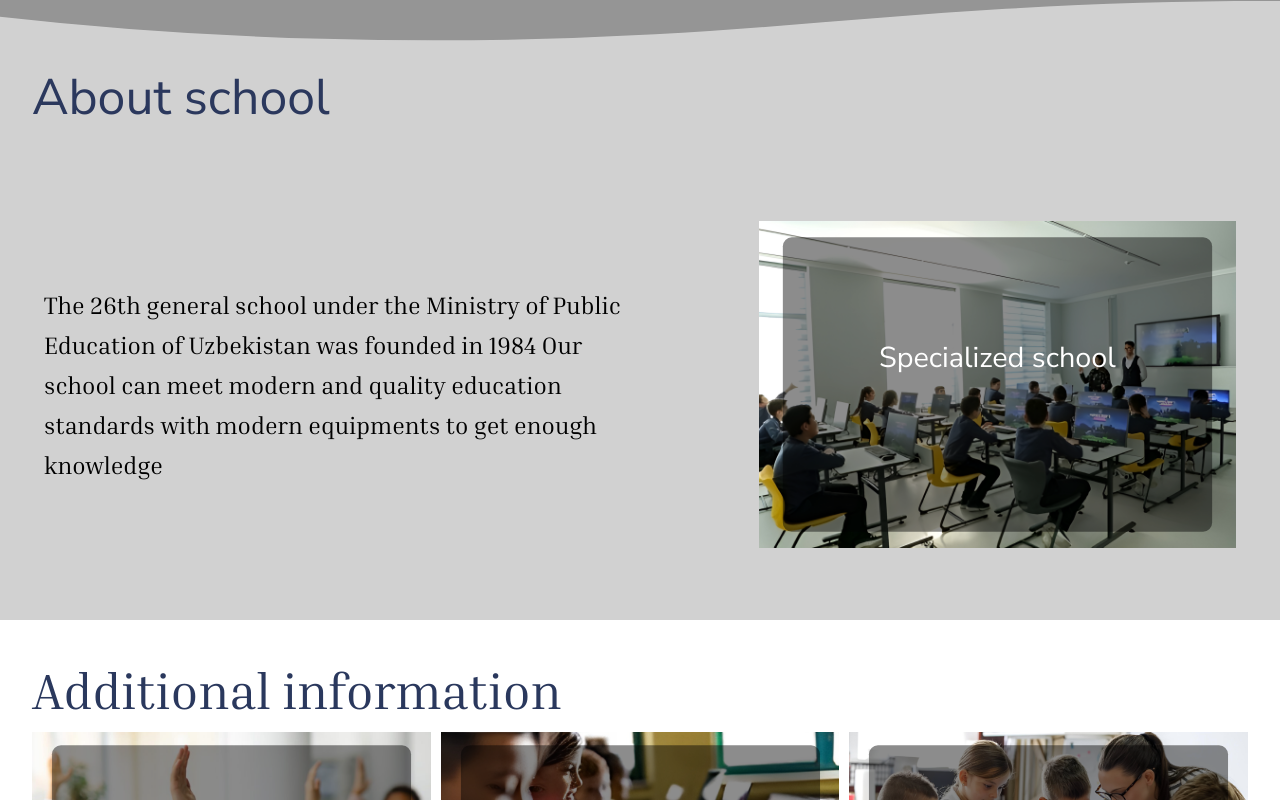
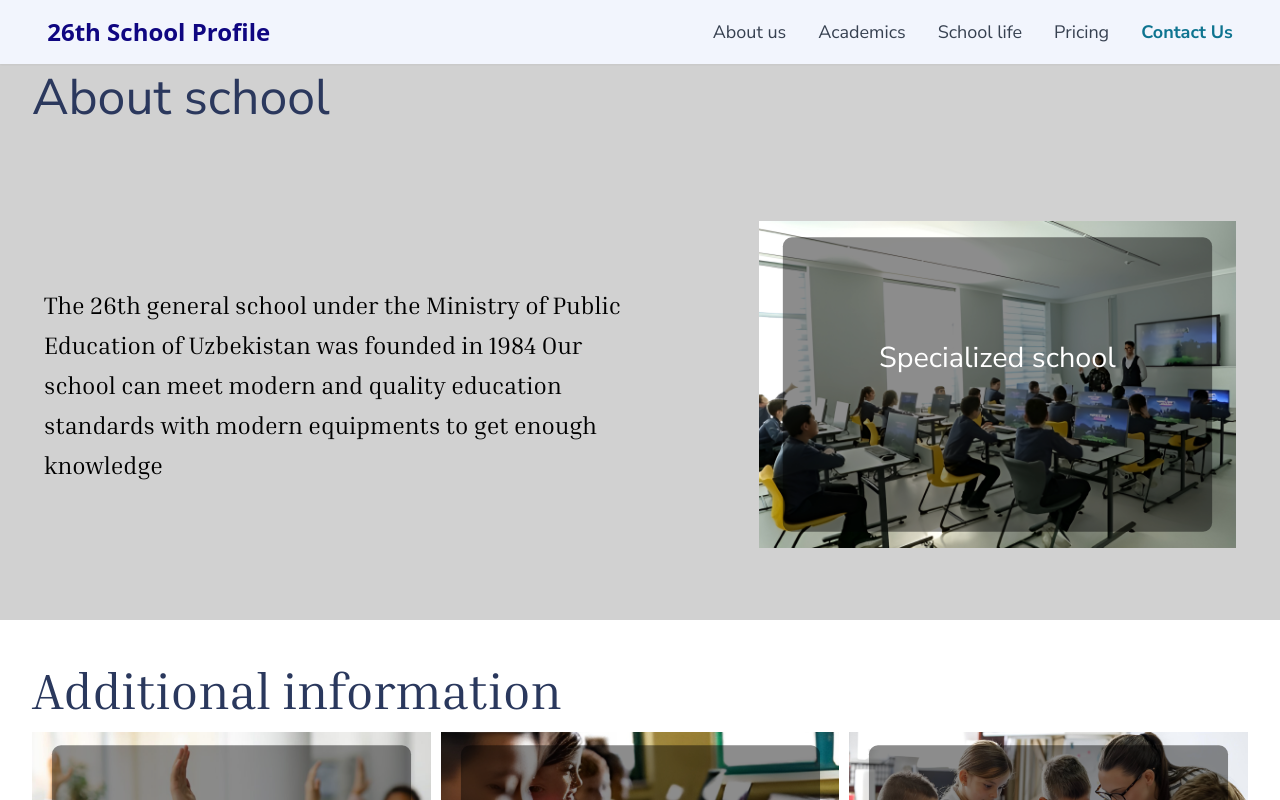
Before and after one commit to XasanjonAbdunabiyev/26-scholl, a React (Vite) app: page / in a window 1280 px wide. Shown: the top 800 px of the page. Built offline with nearby package versions, Linux system fonts and the light colour scheme.

Commit message:
navbar added

```diff
--- a/src/components/Navbar/Navbar.jsx
+++ b/src/components/Navbar/Navbar.jsx
@@ -1,7 +1,42 @@
-import React from 'react'
+import { Navbar as FlowbiteNavbar } from 'flowbite-react'
 
 export default function Navbar() {
-	return <nav>
-
-    </nav>
+	return (
+		<FlowbiteNavbar className="p-4 bg-[#F2F5FD] shadow-sm fixed top-0 left-0 w-full z-50">
+			<div className="font-bold text-2xl cursor-pointer flex items-center gap-1">
+				<span className="text-[#0F0681]">
+					26th School Profile
+				</span>
+			</div>
+			<FlowbiteNavbar.Toggle />
+			<FlowbiteNavbar.Collapse>
+				<FlowbiteNavbar.Link
+					className="font-nunito font-medium text-lg"
+					href="/">
+					About us
+				</FlowbiteNavbar.Link>
+				<FlowbiteNavbar.Link
+					className="font-nunito font-medium text-lg"
+					href="/">
+					Academics
+				</FlowbiteNavbar.Link>
+				<FlowbiteNavbar.Link
+					className="font-nunito font-medium text-lg"
+					href="/">
+					School life
+				</FlowbiteNavbar.Link>
+				<FlowbiteNavbar.Link
+					className="font-nunito font-medium text-lg"
+					href="/">
+					Pricing
+				</FlowbiteNavbar.Link>
+				<FlowbiteNavbar.Link
+					className="font-nunito font-bold text-lg"
+					href="/"
+					active>
+					Contact Us
+				</FlowbiteNavbar.Link>
+			</FlowbiteNavbar.Collapse>
+		</FlowbiteNavbar>
+	)
 }
--- a/src/pages/About/sass/style.module.scss
+++ b/src/pages/About/sass/style.module.scss
@@ -1,4 +1,5 @@
 .schools {
+	position: relative;
 	padding: 60px 0;
 	background-color: #cbcbcbe1;
 }
--- a/tailwind.config.js
+++ b/tailwind.config.js
@@ -10,6 +10,7 @@ module.exports = {
 		fontFamily: {
 			'inria-serif': ['Inria Serif', 'sans-serif'],
 			'code-serif': ["Engravers' Gothic Regular", 'sans-serif'],
+			'nunito': ["Nunito Sans", "sans-serif"]
 		},
 	},
 	plugins: [require('flowbite/plugin')],
```
